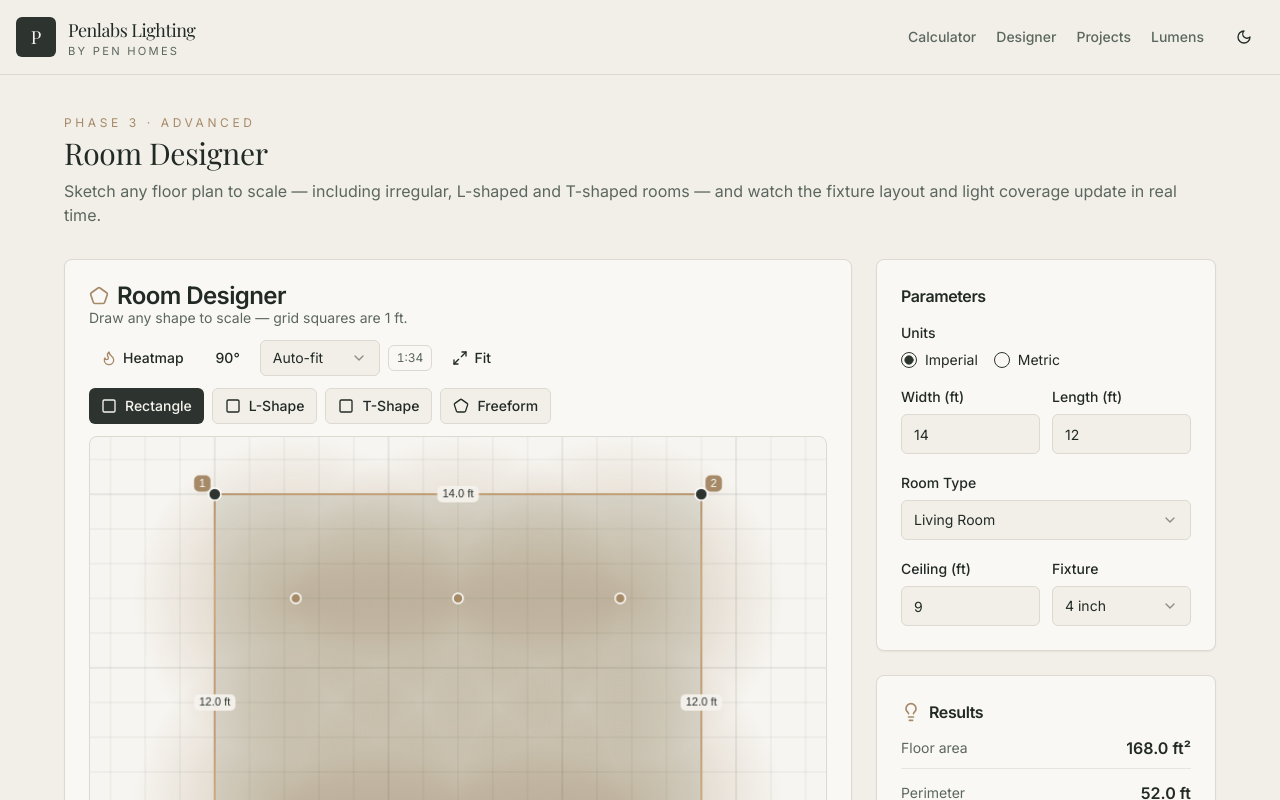
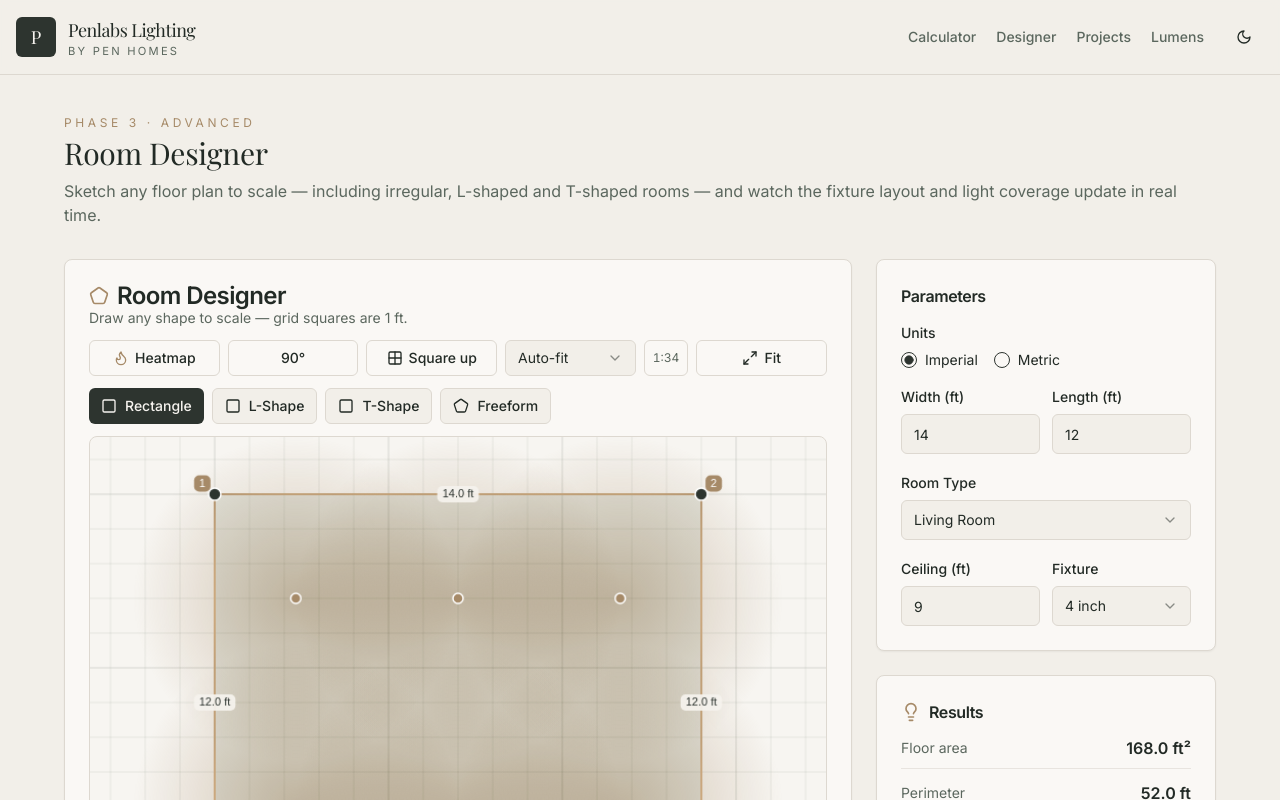
Before and after one commit to brvhprince/lighting-calculator, a Next.js app: page /designer in a window 1280 px wide. Shown: the top 800 px of the page. Built offline with nearby package versions, Linux system fonts and the light colour scheme; a web font is replaced by a local one.

Commit message:
Update RoomDesigner.tsx

```diff
--- a/src/components/RoomDesigner.tsx
+++ b/src/components/RoomDesigner.tsx
@@ -38,6 +38,7 @@ import {
   ArrowLeftToLine,
   ArrowRightToLine,
   MoveHorizontal,
+  Grid2x2,
   X,
 } from 'lucide-react';
 
@@ -585,6 +586,31 @@ export default function RoomDesigner() {
     setSelectedEdge(null);
   };
 
+  // Snap a near-rectilinear shape so every wall becomes exactly horizontal or
+  // vertical (all corners 90°). Walks the loop, aligning each wall's end corner
+  // to its start, then tidies the closing wall and snaps to the grid.
+  const squareUp = () => {
+    const n = points.length;
+    if (n < 3) return;
+    const pts = points.map((p) => ({ ...p }));
+    for (let i = 0; i < n - 1; i++) {
+      if (orientation(pts[i], pts[i + 1]) === 'h') pts[i + 1].y = pts[i].y;
+      else pts[i + 1].x = pts[i].x;
+    }
+    const lastOri = orientation(pts[n - 2], pts[n - 1]);
+    const closeOri = orientation(pts[n - 1], pts[0]);
+    if (closeOri !== lastOri) {
+      if (closeOri === 'h') pts[n - 1].y = pts[0].y;
+      else pts[n - 1].x = pts[0].x;
+    }
+    for (const p of pts) {
+      p.x = snap(p.x);
+      p.y = snap(p.y);
+    }
+    setPoints(pts);
+    setSelectedEdge(null);
+  };
+
   const undoPoint = () => {
     if (mode === 'free' && !closed) setPoints((prev) => prev.slice(0, -1));
   };
@@ -619,8 +645,7 @@ export default function RoomDesigner() {
     <div className="grid gap-6 lg:grid-cols-[minmax(0,1fr)_340px]">
       {/* Canvas */}
       <Card className="overflow-hidden">
-        <CardHeader className="pb-3">
-          <div className="flex flex-wrap items-center justify-between gap-3">
+        <CardHeader className="space-y-3 pb-3">
           <div>
             <CardTitle className="flex items-center gap-2">
               <Pentagon className="h-5 w-5 text-brand-bronze" />
@@ -628,8 +653,13 @@ export default function RoomDesigner() {
             </CardTitle>
             <CardDescription>Draw any shape to scale — grid squares are 1 {unitLabel}.</CardDescription>
           </div>
-            <div className="flex flex-wrap items-center gap-2">
-              <Button variant="ghost" size="sm" onClick={() => setShowHeatmap((v) => !v)} className="gap-1.5">
+          <div className="flex w-full flex-wrap items-stretch gap-2">
+            <Button
+              variant="ghost"
+              size="sm"
+              onClick={() => setShowHeatmap((v) => !v)}
+              className="flex-1 gap-1.5 border border-border"
+            >
               <Flame className={`h-4 w-4 ${showHeatmap ? 'text-brand-bronze' : ''}`} />
               Heatmap
             </Button>
@@ -637,12 +667,23 @@ export default function RoomDesigner() {
               variant={ortho ? 'default' : 'ghost'}
               size="sm"
               onClick={() => setOrtho((v) => !v)}
+              className={`flex-1 ${ortho ? '' : 'border border-border'}`}
               title="Constrain corners to right angles"
             >
               90°
             </Button>
+            <Button
+              variant="ghost"
+              size="sm"
+              onClick={squareUp}
+              disabled={!closed || points.length < 3}
+              className="flex-1 gap-1.5 border border-border"
+              title="Snap all corners to exact right angles"
+            >
+              <Grid2x2 className="h-4 w-4" /> Square up
+            </Button>
             <Select value={scaleRatio} onValueChange={(v) => applyScale(v as typeof scaleRatio)}>
-                <SelectTrigger className="h-9 w-[120px]">
+              <SelectTrigger className="h-9 flex-1 min-w-[110px]">
                 <SelectValue />
               </SelectTrigger>
               <SelectContent>
@@ -652,19 +693,18 @@ export default function RoomDesigner() {
                 <SelectItem value="100">Scale 1:100</SelectItem>
               </SelectContent>
             </Select>
-              <span className="rounded-md border border-border px-2 py-1 text-xs tabular-nums text-muted-foreground">
+            <span className="flex items-center justify-center rounded-md border border-border px-2 text-xs tabular-nums text-muted-foreground">
               1:{currentRatio}
             </span>
             <Button
               variant="ghost"
               size="sm"
               onClick={() => applyScale('fit')}
-                className="gap-1.5"
+              className="flex-1 gap-1.5 border border-border"
               title="Reset zoom so the whole plan fits the canvas"
             >
               <Maximize2 className="h-4 w-4" /> Fit
             </Button>
-            </div>
           </div>
         </CardHeader>
         <CardContent className="space-y-3">
```
Lines whose indentation alone changed are shown as unchanged.
